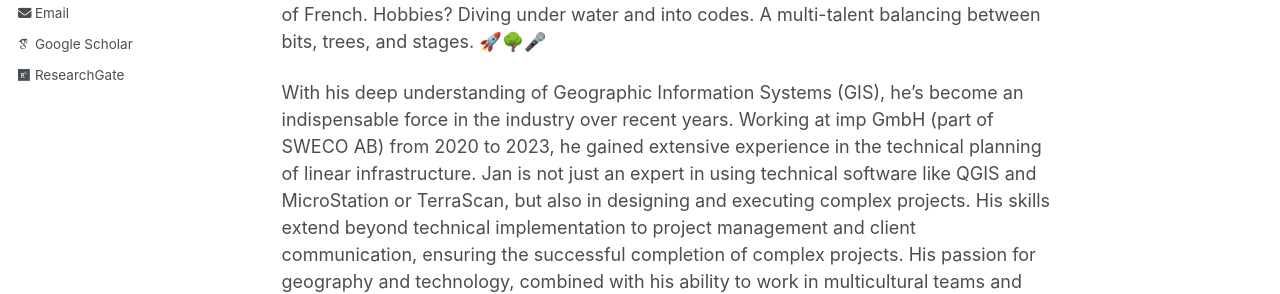
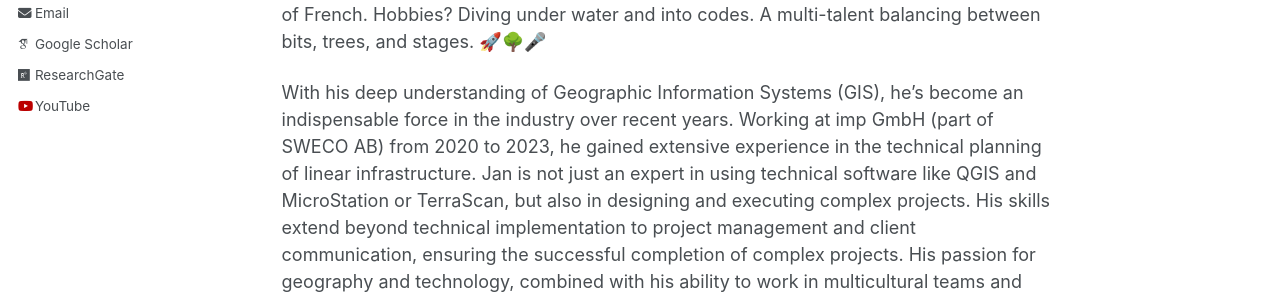
Before and after one commit to jnschmd44/jnschmd44.github.io, a Jekyll site: the page built from _pages/about.md, in a window 1280 px wide. Shown: the part 402-696 px from the top of the page. Built offline with Jekyll 4.4.1, drawn with Linux system fonts in a browser that asks for light colours; some web fonts are replaced.

Commit message:
Update _config.yml

```diff
--- a/_config.yml
+++ b/_config.yml
@@ -69,7 +69,7 @@ author:
   weibo            : # Username
   wikipedia        : # Username
   xing             : # Username
-  youtube          : # Username
+  youtube          : "youtube.com/@henriettebimmelbahn"
   zhihu            : # URL
 
 
```
